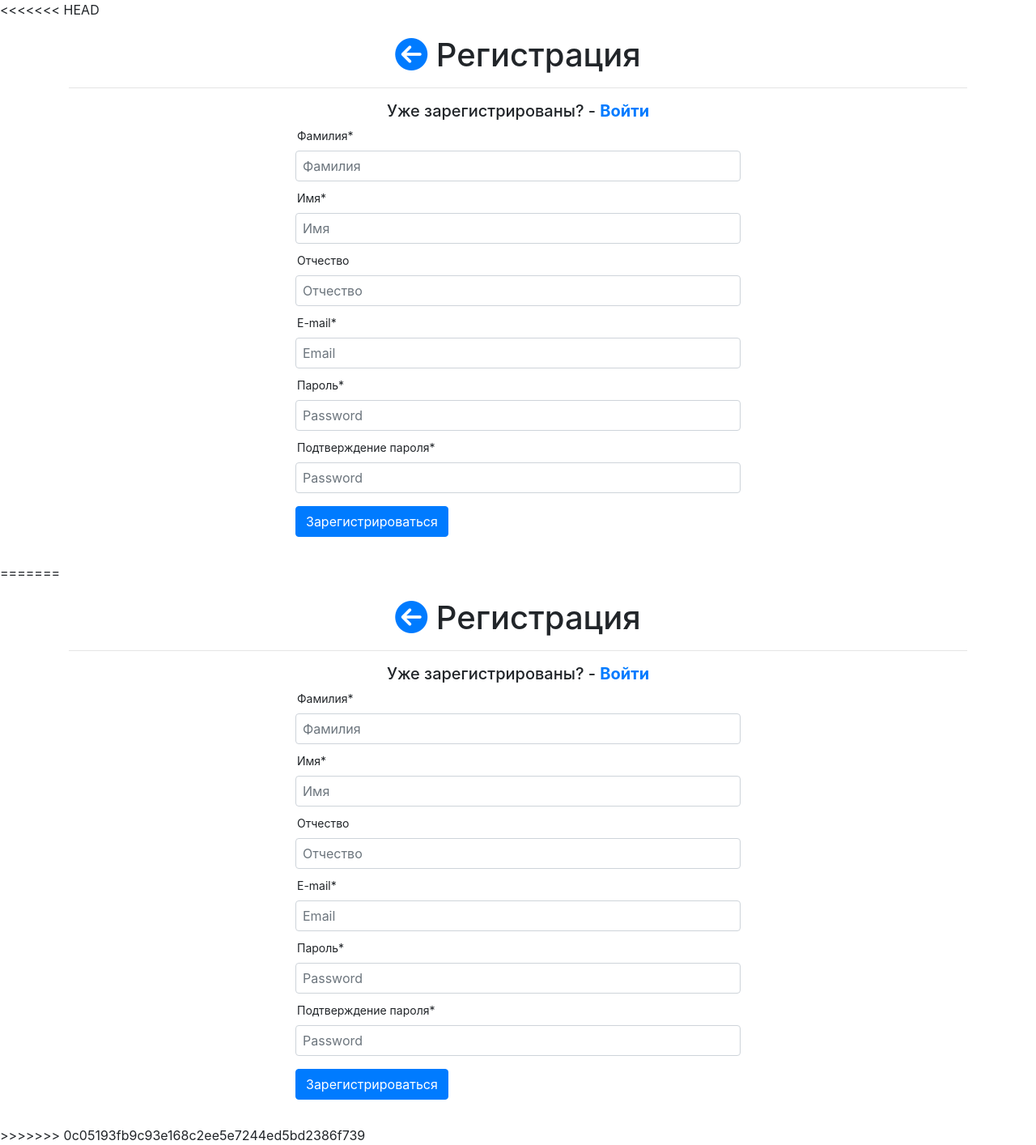
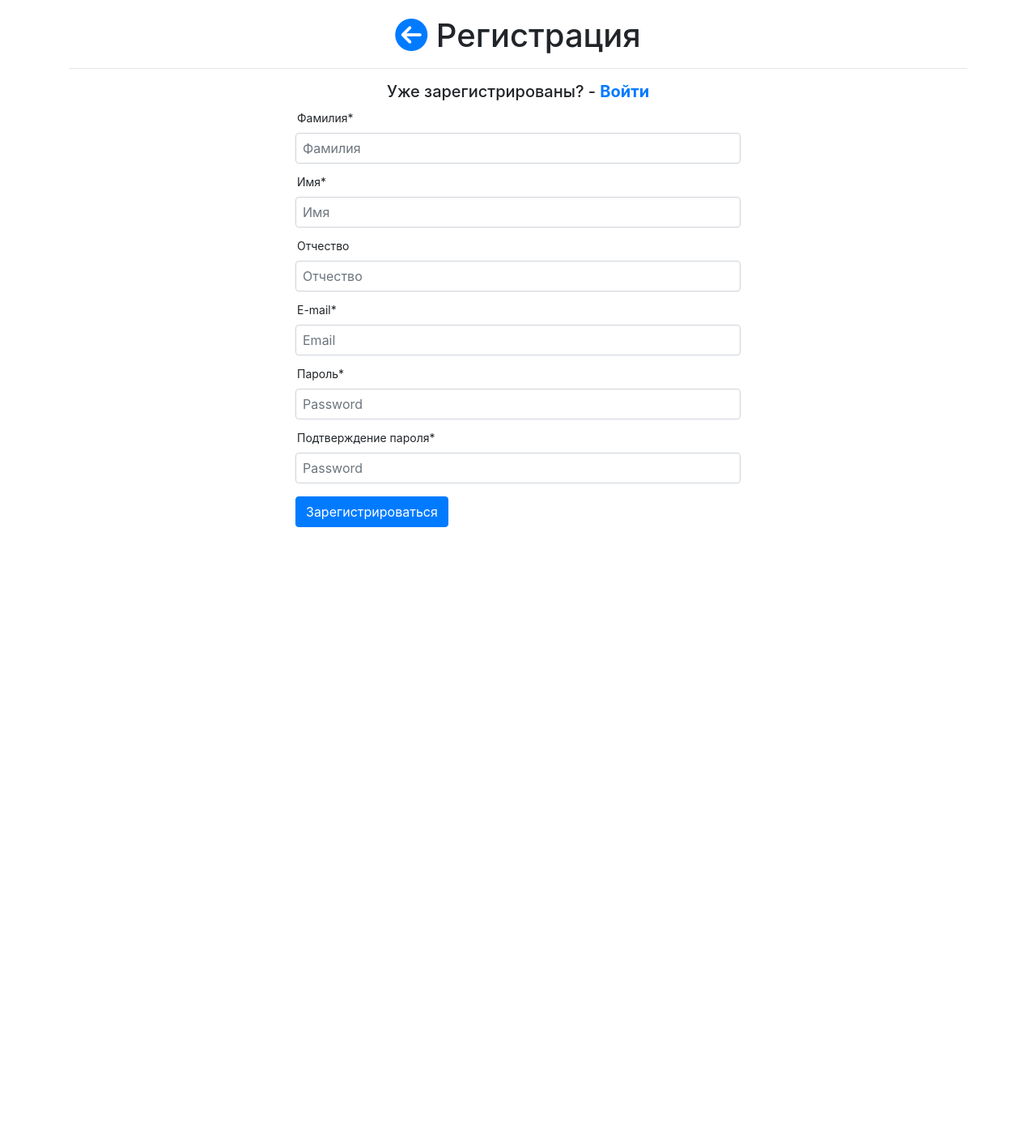
Before and after one commit to mrmiv/tusur.refectory, a Django app: page /login/registration in a window 1280 px wide. Shown: the whole page at 81% size. After the commit the page ends 651 px from the top, so only its background shows below. Run offline with Django 3.2, Linux system fonts and the light colour scheme; parts of the project's set-up code (start-up, migrations or seed data) failed here and were passed over; some libraries are stand-ins or nearby versions.

Commit message:
Update register.html

```diff
--- a/refectory/user_auth/templates/register.html
+++ b/refectory/user_auth/templates/register.html
@@ -1,4 +1,3 @@
-<<<<<<< HEAD
 {% load staticfiles %}
 {% load widget_tweaks %}
 <!DOCTYPE html>
@@ -78,84 +77,3 @@
     {%include "includes/links/scripts.html"%}
   </body>
 </html>
-=======
-{% load staticfiles %}
-{% load widget_tweaks %}
-<!DOCTYPE html>
-<html>
-  <head>
-    <meta charset="UTF-8" />
-    <meta name="viewport" content="width=device-width, initial-scale=1.0" />
-    <meta http-equiv="X-UA-Compatible" content="ie=edge" />
-    <title>Регистрация</title>
-    <!-- bootstrap -->
-    <link
-      rel="stylesheet"
-      href="https://stackpath.bootstrapcdn.com/bootstrap/4.3.1/css/bootstrap.min.css"
-      integrity="sha384-ggOyR0iXCbMQv3Xipma34MD+dH/1fQ784/j6cY/iJTQUOhcWr7x9JvoRxT2MZw1T"
-      crossorigin="anonymous"
-    />
-    <!-- form-style -->
-    <style>
-    input.form-control{
-        padding: 8px;
-        margin-bottom: 10px;
-    }
-
-    label{
-        padding-left: 2px;
-        font-size: 14px;
-    }
-
-    @media screen and (max-width:992px){
-        input.form-control{
-        width: 100%;
-        }
-    }
-    </style>
-  </head>
-
-  <body>
-    <div class="form-container">
-      <div class="container">
-
-          <h1 class="h1 text-center" style="margin-top: 20px;">
-            <a href="/" style="text-decoration: none;">
-                <i class="fa fas fa-arrow-circle-left"></i>
-            </a>
-            Регистрация
-        </h1>
-          <hr>
-          <h5 class="text-center">Уже зарегистрированы? - <strong><a href="/login/">Войти</a></strong></h5>
-            <form action="{% url 'register' %}" method="post">
-                    {%csrf_token%}
-                    <div class="form-row justify-content-center">
-                      <div class="form-group col-12 col-lg-6">
-                        <label for="firstname">Фамилия*</label>
-                        {% render_field form.firstname class="form-control " placeholder="Фамилия" %}
-                        <label for="lastname">Имя*</label>
-                        {% render_field form.lastname class="form-control" placeholder="Имя" %}
-                        <label for="middlename">Отчество</label>
-                        {% render_field form.middlename class="form-control " placeholder="Отчество" %}
-
-                        <label for="email">E-mail*</label>
-                        {% render_field form.email class="form-control " placeholder="Email" required=True %}
-
-                        <label for="password1">Пароль*</label>
-                        {% render_field form.password1 class="form-control " placeholder="Password" required=True %}
-
-                        <label for="password2">Подтверждение пароля*</label>
-                        {% render_field form.password2 class="form-control " placeholder="Password" required=True %}
-
-                        <p class="form-error text-center">{% render_field error %}</p>
-
-                        <button class="btn btn-primary" type="submit">Зарегистрироваться</button>
-                      </div>
-                    </div>
-                </form>
-      </div>
-    </div>
-    {%include "includes/links/scripts.html"%}
-  </body>
-</html>
->>>>>>> 0c05193fb9c93e168c2ee5e7244ed5bd2386f739
```
